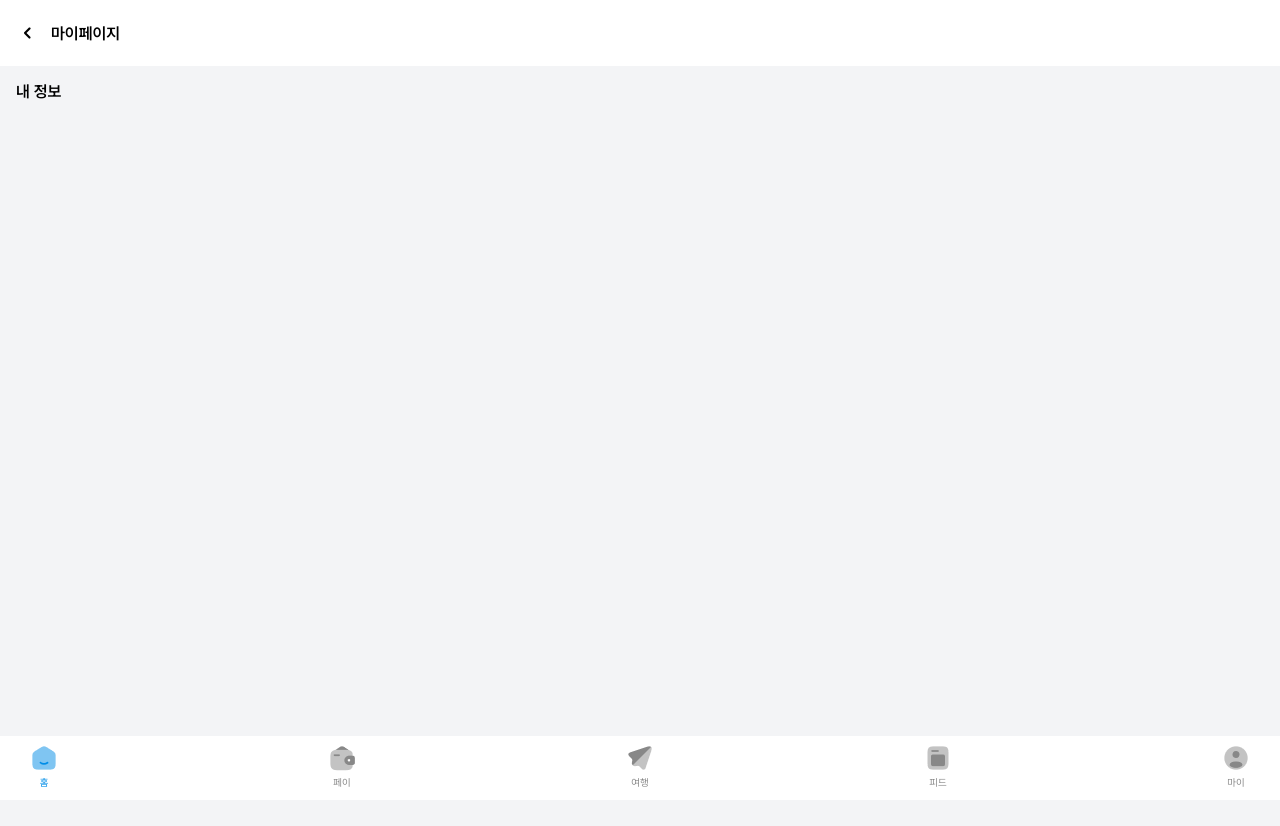
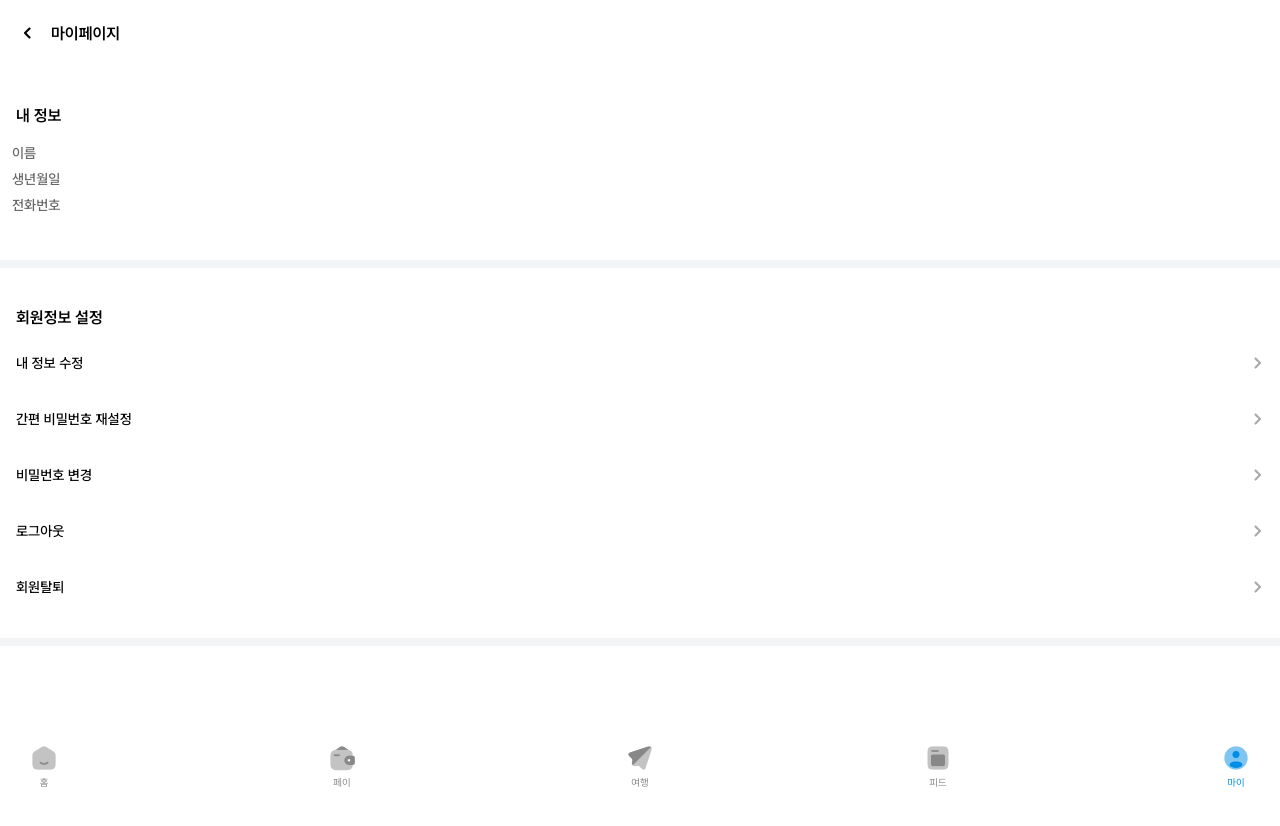
Before and after one commit to lshyunee/Triplet, a React (Create React App) app in the folder triplet/: page /mypage in a window 1280 px wide. Shown: the top 826 px of the page. After the commit the page ends 800 px from the top, so only its background shows below. Built offline with nearby package versions, Linux system fonts and the light colour scheme; no server answers; a web font is replaced by a local one.

Commit message:
Feat : 마이페이지 기능 추가

```diff
--- a/triplet/src/App.tsx
+++ b/triplet/src/App.tsx
@@ -48,7 +48,7 @@ const App: React.FC = () => {
   const isAuthenticated = useSelector((state: RootState) => state.auth.isAuthenticated);
 
   useEffect(() => {
-    const offPages = ["/login", "/signup"];
+    const offPages = ["/login", "/signup", "/simple-password/set", "/simple-password/confirm"];
     if (offPages.includes(location.pathname)) {
       setIsActive(false);
     } else {
--- a/triplet/src/components/header/BackHeader.tsx
+++ b/triplet/src/components/header/BackHeader.tsx
@@ -1,7 +1,7 @@
 import React from 'react';
 import { useLocation, useNavigate } from 'react-router-dom';
 import styled from 'styled-components';
-import rightArrow from '../../assets/header/rightArrow.png';
+import leftArrow from '../../assets/header/leftArrow.png';
 
 // props 타입 정의
 interface HeaderProps {
@@ -31,7 +31,7 @@ const BackHeader: React.FC<HeaderProps> = ({title}) => {
 
   return (
     <StyledDiv>
-      <img onClick={() => navigate(-1)} src={rightArrow} alt="arrow" />
+      <img onClick={() => navigate(-1)} src={leftArrow} alt="arrow" />
       <StyledP>{title}</StyledP> {/* title을 출력 */}
     </StyledDiv>
   );
--- /dev/null
+++ b/triplet/src/pages/mypage/MyInfoEditPage.tsx
@@ -0,0 +1,13 @@
+import React, {useState} from 'react';
+import BackHeader from '../../components/header/BackHeader';
+
+const MyInfoEditPage = () => {
+
+    return (
+        <div>
+            <BackHeader title={"내 정보 수정"}/>
+        </div>
+    );
+};
+
+export default MyInfoEditPage;
--- a/triplet/src/pages/mypage/MyPage.tsx
+++ b/triplet/src/pages/mypage/MyPage.tsx
@@ -1,47 +1,129 @@
-import React, { useEffect } from 'react';
+import React, { useEffect, useState } from 'react';
 import styled from 'styled-components';
 import { useDispatch } from 'react-redux';
+import { Link } from 'react-router-dom';
+
 import BackHeader from '../../components/header/BackHeader';
-
+import { pageMove } from '../../features/navigation/naviSlice';
+import useAxios from '../../hooks/useAxios';
+import rightArrow from '../../assets/mypage/rightArrow.png';
 
 const PageDiv = styled.div`
     background-color : #F3F4F6;
     width: 100%;
-    height: 100vh;
-`
+    height: 100%;
 
-const MyInfoDiv = styled.div`
-    display : flex;
-    flex-direction : column;
-    width : 360px;
-    height : 194px;
-`;
-
-const InfoDiv = styled.div`
-    display : flex;
-    flex-direction : row;
+    > *{
+        margin-bottom : 8px;
+    }
 `;
 
 const TitleP = styled.p`
     font-size : 16px;
     font-weight : 600;
+    margin-top : 40px;
     margin-left : 16px;
+`;
+
+const InfoP = styled.p`
+    font-size : 14px;
+    height : 14px;
+    font-weight : 500;
+    color : #666666;
+    margin-left : 12px;
+    margin-top : 0px;
+    margin-bottom : 0px;
 `;
 
 const CategoryP = styled.p`
     font-size : 14px;
     font-weight : 500;
+    margin : 0px;
+    box-sizing: border-box;
 `;
 
-const InfoP = styled.p`
-    font-size : 14px;
-    font-weight : 500;
-    color : #666666;
+const MyInfoDiv = styled.div`
+    display : flex;
+    flex-direction : column;
+    width : 100%;
+    height : 194px;
+    background-color : white;
+
+   ${TitleP} {
+        margin-bottom:20px;
+    }
+`;
+
+const MyInfoConfigDiv = styled.div`
+    display : flex;
+    flex-direction : column;
+    width: 100%;
+    height : 370px;
+    background-color : white;
+
+    ${TitleP} {
+        margin-bottom:24px;
+    }
+`
+
+const InfoDiv = styled.div`
+    display : flex;
+    flex-direction : row;
+    margin-bottom: 12px;
+    height : 14px;
+
+    ${InfoP} {
+        width: 81px;
+    }
+
+`;
+
+const ConfigDiv = styled.div`
+    box-sizing: border-box;
+    width : 100%;
+    height: 24px;
+    display: flex;
+    flex-direction: row;
+    justify-content : space-between;
+    align-items: center;
+    margin-top : 0px;
+    margin-bottom :32px;
+    padding-left : 16px;
+    padding-right : 10px;
+`;
+
+const StyledLink = styled(Link)`
+  text-decoration: none;  /* 밑줄 제거 */
+  color: inherit;         /* 부모 요소의 색상 계승, 원하는 색으로 설정 가능 */
 `;
 
 const MyPage = () => {
 
     const title = "마이페이지"
+    const dispatch = useDispatch();
+    const [ name, setName ] = useState('');
+    const [ birth, setBirth ] = useState('');
+    const [ phoneNum, setPhoneNum ] = useState('');
+
+    useEffect(() => {
+        dispatch(pageMove("mypage"));
+    }, [])
+
+    const { data: infoData, error: infoError, loading: infoLoading,
+        status: infoStatus, refetch: infoRefetch }
+        = useAxios('/api/v1/user/my', 'GET');
+
+    useEffect(() => {
+        infoRefetch();
+    },[])
+
+    useEffect(() => {
+        if(infoStatus===200){
+            setName(infoData.name);
+            setBirth(infoData.birth);
+            setPhoneNum(infoData.phoneNumber);
+        }
+    },[infoStatus]);
 
     return (
         <>
@@ -49,7 +131,48 @@ const MyPage = () => {
             <PageDiv>
                 <MyInfoDiv>
                     <TitleP>내 정보</TitleP>
+                    <InfoDiv>
+                        <InfoP>이름</InfoP>
+                        <CategoryP>{name}</CategoryP>
+                    </InfoDiv>
+                    <InfoDiv>
+                        <InfoP>생년월일</InfoP>
+                        <CategoryP>{birth}</CategoryP>
+                    </InfoDiv>
+                    <InfoDiv>
+                        <InfoP>전화번호</InfoP>
+                        <CategoryP>{phoneNum}</CategoryP>
+                    </InfoDiv>
                 </MyInfoDiv>
+                <MyInfoConfigDiv>
+                    <TitleP>회원정보 설정</TitleP>
+                    <StyledLink to="/mypage/info-edit">
+                        <ConfigDiv>
+                            <CategoryP>내 정보 수정</CategoryP>
+                            <img src={rightArrow} alt="arrow" />
+                        </ConfigDiv>
+                    </StyledLink>
+                    <StyledLink to="/simple-password/set">
+                        <ConfigDiv>
+                            <CategoryP>간편 비밀번호 재설정</CategoryP>
+                            <img src={rightArrow} alt="arrow" />
+                        </ConfigDiv>
+                    </StyledLink>
+                    <StyledLink to="/mypage/password-edit">
+                        <ConfigDiv>
+                            <CategoryP>비밀번호 변경</CategoryP>
+                            <img src={rightArrow} alt="arrow" />
+                        </ConfigDiv>
+                    </StyledLink>
+                    <ConfigDiv>
+                        <CategoryP>로그아웃</CategoryP>
+                        <img src={rightArrow} alt="arrow" />
+                    </ConfigDiv>
+                    <ConfigDiv>
+                        <CategoryP>회원탈퇴</CategoryP>
+                        <img src={rightArrow} alt="arrow" />
+                    </ConfigDiv>
+                </MyInfoConfigDiv>
             </PageDiv>
         </>
     );
--- /dev/null
+++ b/triplet/src/pages/mypage/PasswordEditPage.tsx
@@ -0,0 +1,12 @@
+import React, {useState} from 'react';
+import BackHeader from '../../components/header/BackHeader';
+
+const PasswordEditPage = () => {
+    return (
+        <div>
+            <BackHeader title={"비밀번호 변경"}/>
+        </div>
+    );
+};
+
+export default PasswordEditPage;
--- /dev/null
+++ b/triplet/src/pages/user/simplePassword/SimplePasswordConfirmPage.tsx
@@ -0,0 +1,12 @@
+import React, {useState} from 'react';
+import BackHeader from '../../../components/header/BackHeader';
+
+const SimplePasswordConfirmPage = () => {
+    return (
+        <div>
+            <BackHeader title={"간편비밀번호 인증"}/>
+        </div>
+    );
+};
+
+export default SimplePasswordConfirmPage;
--- /dev/null
+++ b/triplet/src/pages/user/simplePassword/SimplePasswordSetPage.tsx
@@ -0,0 +1,12 @@
+import React, {useState} from 'react';
+import BackHeader from '../../../components/header/BackHeader';
+
+const SimplePasswordSetPage = () => {
+    return (
+        <div>
+            <BackHeader title={"간편비밀번호 설정"}/>
+        </div>
+    );
+};
+
+export default SimplePasswordSetPage;
--- a/triplet/src/routes/AppRoutes.tsx
+++ b/triplet/src/routes/AppRoutes.tsx
@@ -11,7 +11,10 @@ import Travels from '../pages/travels/TravelsPage';
 import Login from '../pages/user/login/LoginPage';
 import Signup from '../pages/user/signup/SignupPage';
 import Alarm from '../pages/alarm/AlarmPage';
-
+import MyInfoEditPage from '../pages/mypage/MyInfoEditPage';
+import PasswordEditPage from '../pages/mypage/PasswordEditPage';
+import SimplePasswordSetPage from '../pages/user/simplePassword/SimplePasswordSetPage';
+import SimplePasswordConfirmPage from '../pages/user/simplePassword/SimplePasswordConfirmPage';
 
 const AppRoutes: React.FC = () => (
         <Routes>
@@ -20,7 +23,11 @@ const AppRoutes: React.FC = () => (
             <Route path="/signup" element={<Signup/>}/>
             <Route path="/home" element={<Home/>}/>
             <Route path="/feed" element={<Board/>}/>
-            <Route path="/myPage" element={<MyPage/>} />
+            <Route path="/mypage" element={<MyPage/>} />
+            <Route path="/mypage/info-edit" element={<MyInfoEditPage/>} />
+            <Route path="/mypage/password-edit" element={<PasswordEditPage/>} />
+            <Route path="/simple-password/set" element={<SimplePasswordSetPage/>} />
+            <Route path="/simple-password/confirm" element={<SimplePasswordConfirmPage/>}/>
             <Route path="/pay" element={<Pay/>}/>
             <Route path="/travels" element={<Travels/>}/>
             <Route path="/alarm" element={<Alarm/>}/>
```
Also changed, not shown: triplet/src/assets/header/leftArrow.png (renamed from triplet/src/assets/header/rightArrow.png), triplet/src/assets/mypage/rightArrow.png (added).
